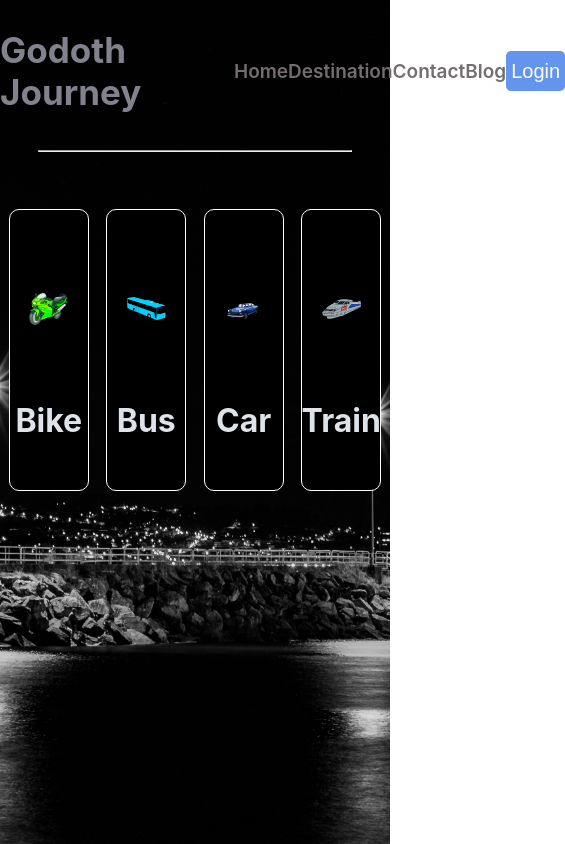
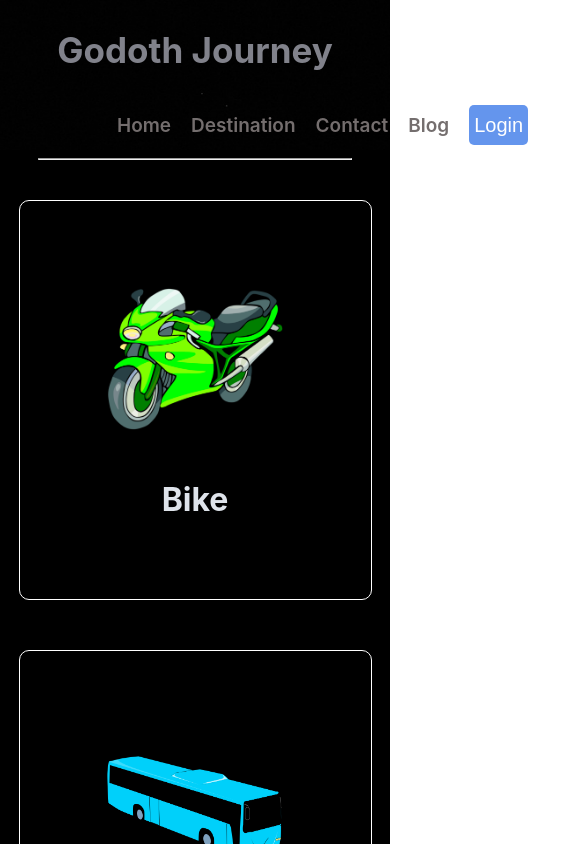
Before and after one commit to protyasha201/godoth-journey, a React (Create React App) app: page / in a window 390 px wide. Shown: the top 844 px of the page, 565 px wide, since content can reach past the window. Built offline with nearby package versions, Linux system fonts and the light colour scheme; what google-maps-react would draw is missing.

Commit message:
completed

```diff
--- a/src/Components/GoogleMap/GoogleMap.js
+++ b/src/Components/GoogleMap/GoogleMap.js
@@ -16,17 +16,13 @@ export class GoogleMap extends Component {
             position: 'absolute',
             right: '20px',
             height: '500px',
-            marginTop: '30px'
+            marginTop: '30px',
         }
         return (
             <Map containerStyle={containerStyle} style={mapStyle} google={this.props.google} zoom={13}>
 
                 <Marker onClick={this.onMarkerClick}
                     name={'Current location'} />
-
-                <InfoWindow onClose={this.onInfoWindowClose}>
-
-                </InfoWindow>
             </Map>
         );
     }
--- a/src/Components/Header/Header.css
+++ b/src/Components/Header/Header.css
@@ -52,3 +52,12 @@
 .horizontalLine{
     width: 80%;
 }
+
+@media (max-width: 500px){
+    .navbar{
+        flex-direction: column;
+    }
+    .navOptions{
+        column-gap: 20px;
+    }
+}
--- a/src/Components/Header/Header.js
+++ b/src/Components/Header/Header.js
@@ -1,12 +1,15 @@
-import React from 'react';
+import React, { useContext } from 'react';
 import { Link, useHistory } from 'react-router-dom';
+import { UserContext } from '../../App';
 import './Header.css';
 
 const Header = () => {
     let history = useHistory();
+    const [user, setUser] = useContext(UserContext);
     const handleLogin = () => {
         history.push(`/signup`);
     }
+
     return (
         <div>
             <nav className="navbar">
@@ -16,10 +19,14 @@ const Header = () => {
                     <Link className="navLinks" to="/">Destination</Link>
                     <Link className="navLinks" to="/">Contact</Link>
                     <Link className="navLinks" to="/">Blog</Link>
-                    <button onClick={handleLogin} className="loginBtn">Login</button>
+                    {
+                        user.isSignedIn ? <h3 style={{cursor: 'pointer'}}className="navLinks" to="/signup">{user.name}</h3>
+                        :
+                        <button onClick={handleLogin} className="loginBtn">Login</button>
+                    }
                 </div>
             </nav>
-            <hr className="horizontalLine"/>
+            <hr className="horizontalLine" />
         </div>
     );
 };
--- a/src/Components/Home/Home.css
+++ b/src/Components/Home/Home.css
@@ -23,3 +23,16 @@
     justify-content: space-around;
     align-items: center;
 }
+
+@media (max-width: 500px){
+    .rides{
+        flex-direction: column;
+        height: 100%;
+        position: relative;
+        margin-bottom: 200px;
+        background-color: black;
+    }
+    .home{
+        height: 1800px;
+    }
+}
--- a/src/Components/RideDetail/RideDetail.css
+++ b/src/Components/RideDetail/RideDetail.css
@@ -81,3 +81,15 @@
     position: relative;
     right: 20%;
 }
+
+@media (max-width: 500px){
+    .rideDetail{
+        flex-direction: column;
+    }
+    .searchCity{
+        width: 400px;
+        position: relative;
+        left: 20px;
+        margin-bottom: 30px;
+    }
+}
--- a/src/Components/RideDetail/RideDetail.js
+++ b/src/Components/RideDetail/RideDetail.js
@@ -42,21 +42,21 @@ const RideDetail = () => {
                                     </div>
                                     <div>
                                         <div className="trips">
-                                            <img src={rides.imgUrl} />
+                                            <img src={rides.imgUrl} alt="ride" />
                                             <h3>{rides.name}</h3>
                                             <FontAwesomeIcon className="userIcon" icon={faUser} />
                                             <h4>{rides.tripPeople1}</h4>
                                             <h3>{rides.tripPrice1}</h3>
                                         </div>
                                         <div className="trips">
-                                            <img src={rides.imgUrl} />
+                                            <img src={rides.imgUrl} alt="ride" />
                                             <h3>{rides.name}</h3>
                                             <FontAwesomeIcon className="userIcon" icon={faUser} />
                                             <h4>{rides.tripPeople2}</h4>
                                             <h3>{rides.tripPrice2}</h3>
                                         </div>
                                         <div className="trips">
-                                            <img src={rides.imgUrl} />
+                                            <img src={rides.imgUrl} alt="ride" />
                                             <h3>{rides.name}</h3>
                                             <FontAwesomeIcon className="userIcon" icon={faUser} />
                                             <h4>{rides.tripPeople3}</h4>
--- a/src/Components/Rides/Rides.css
+++ b/src/Components/Rides/Rides.css
@@ -29,6 +29,14 @@
 
 .ridesContainer:hover{
     transform: translate(0, -10px);
-    /* background-color: rgb(8, 8, 21); */
     background-color: cornflowerblue;
 }
+
+@media (max-width: 500px){
+    .ridesContainer{
+        width: 90%;
+        position: relative;
+        top: 50px;
+        margin-bottom: 50px;
+    }
+}
--- a/src/Components/Rides/Rides.js
+++ b/src/Components/Rides/Rides.js
@@ -1,5 +1,5 @@
 import React from 'react';
-import { useHistory, useParams } from 'react-router';
+import { useHistory } from 'react-router';
 import './Rides.css';
 
 const Rides = (props) => {
@@ -11,7 +11,7 @@ const Rides = (props) => {
     return (
         <div onClick={handleRideDetail} className="ridesContainer">
             <div className="rideImage">
-                <img src={imgUrl}></img>
+                <img src={imgUrl} alt="ride"></img>
             </div>
             <h1>{name}</h1>
         </div>
--- a/src/Components/SignUp/SignUp.js
+++ b/src/Components/SignUp/SignUp.js
@@ -112,8 +112,9 @@ const SignUp = () => {
                     history.replace(from);
                 })
                 .catch((error) => {
-                    var errorCode = error.code;
-                    var errorMessage = error.message;
+                    //show error
+                    // var errorCode = error.code;
+                    // var errorMessage = error.message;
                 });
         }
         e.preventDefault();
```
Also changed, not shown: src/rideDescription.js (deleted).
